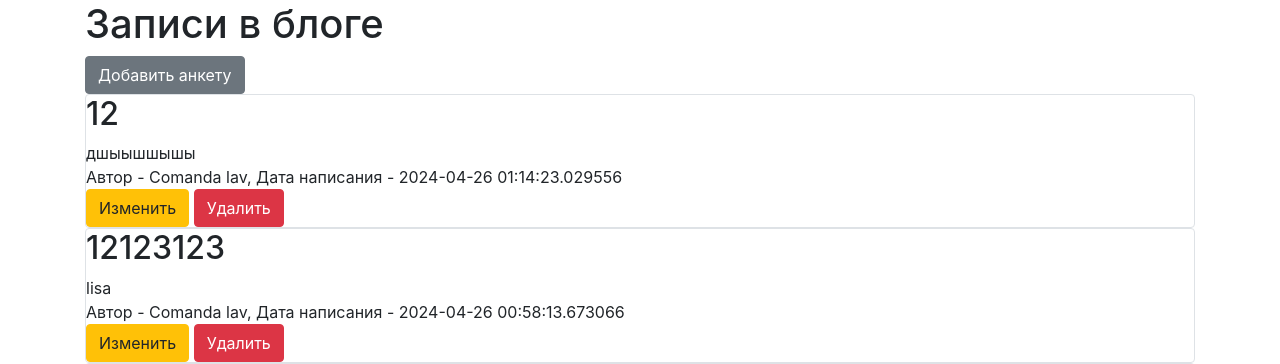
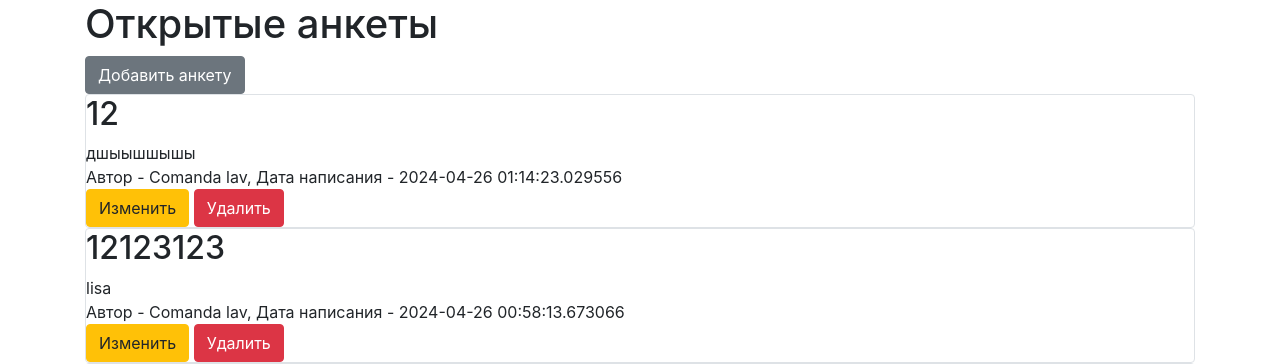
Before and after one commit to k1ngstone76/datingsite, a Flask app: page /all in a window 1280 px wide. Shown: the part 70-434 px from the top of the page. Run offline with Flask 3, Linux system fonts and the light colour scheme; a user stored in the database is signed in; data comes from the database, SQL or seed files in the repository; some libraries are stand-ins or nearby versions.

Commit message:
Мелкие поправки

```diff
--- a/templates/index.html
+++ b/templates/index.html
@@ -1,6 +1,6 @@
 {% extends "base.html" %}
 {% block content %}
-    <h1>Записи в блоге</h1>
+    <h1>Открытые анкеты</h1>
     {% if current_user.is_authenticated %}
         <a href="/anketa" class="btn btn-secondary">Добавить анкету</a>
     {% endif %}
```
